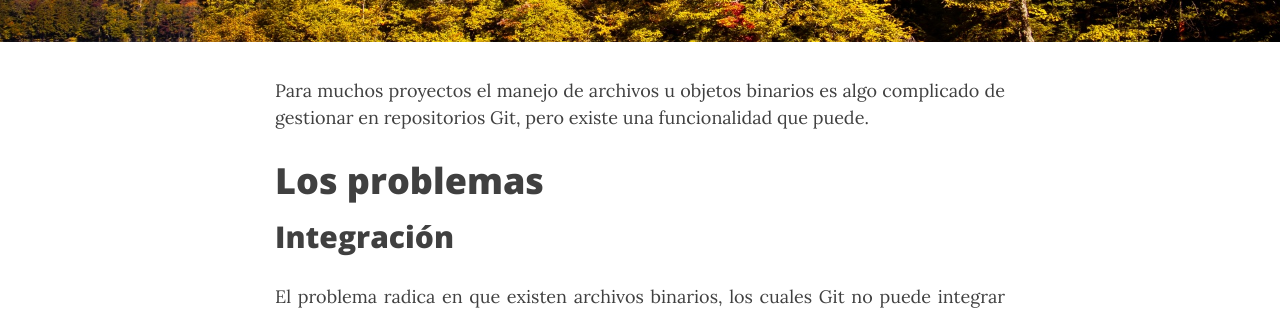
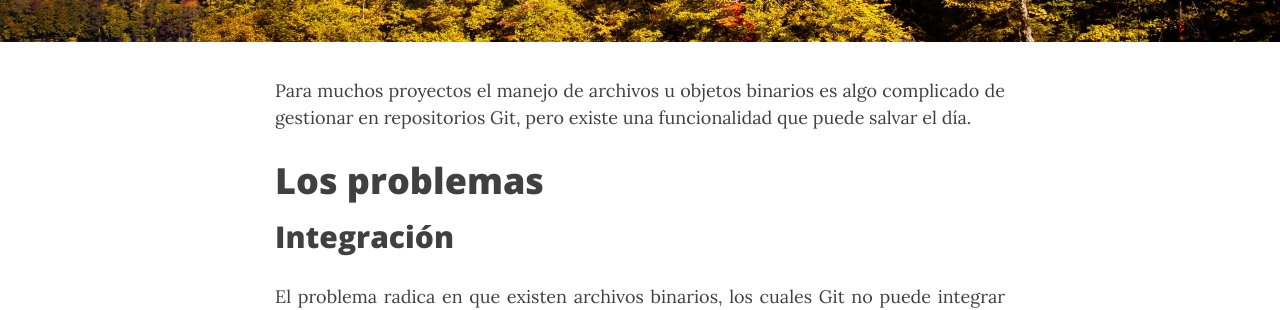
Before and after one commit to salomonvargas/blog, a Jekyll site: the page built from _posts/2022-02-27-git-lfs.md, in a window 1280 px wide and 900 px high, scrolled down 320 px. Shown: the part 181-491 px from the top of the window. Built offline with Jekyll 4.4.1, drawn with Linux system fonts in a browser that asks for light colours; nearby versions of some CDN libraries.

Commit message:
Correccion a post

```diff
--- a/_posts/2022-02-27-git-lfs.md
+++ b/_posts/2022-02-27-git-lfs.md
@@ -9,7 +9,7 @@ tags: [DevOps, Git, Repositories, LFS, Large File Storage]
 comments: true
 ---
 <p style='text-align: justify;'>
-Para muchos proyectos el manejo de archivos u objetos binarios es algo complicado de gestionar en repositorios Git, pero existe una funcionalidad que puede.
+Para muchos proyectos el manejo de archivos u objetos binarios es algo complicado de gestionar en repositorios Git, pero existe una funcionalidad que puede  salvar el día.
 </p>
 
 # Los problemas
```
